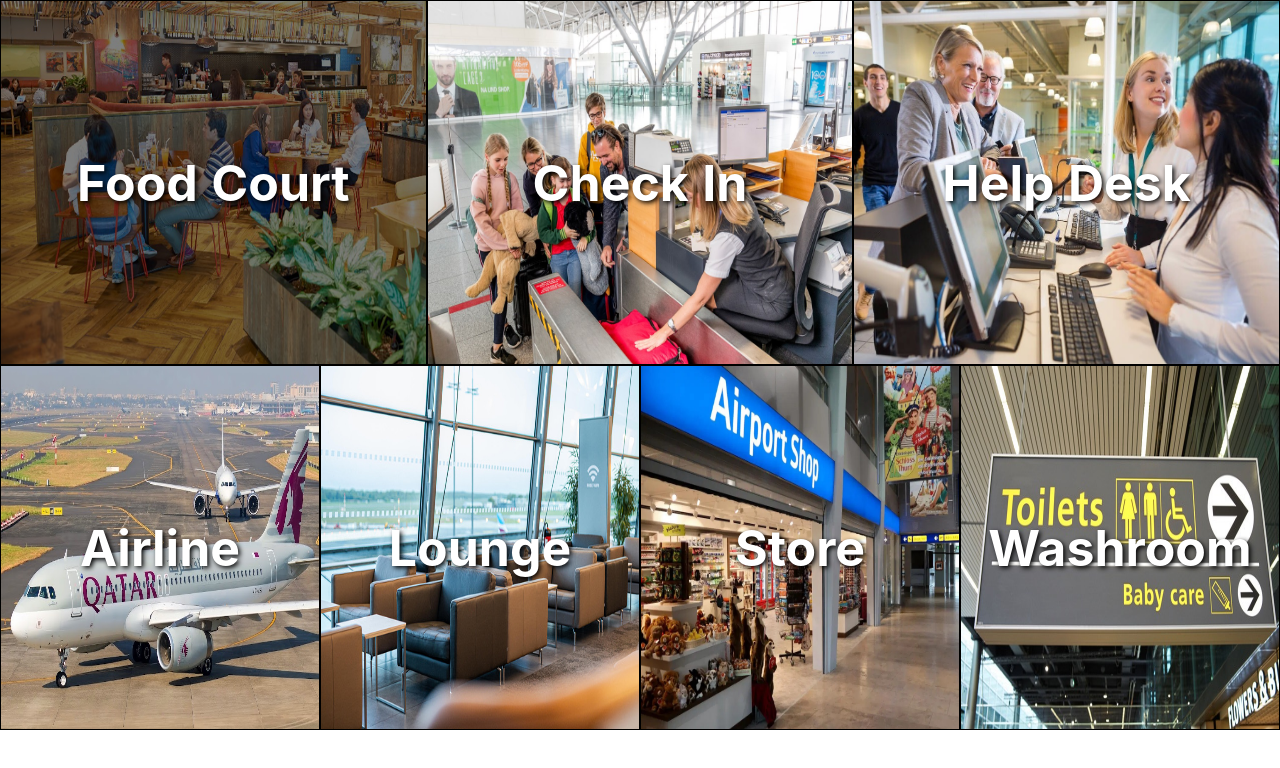
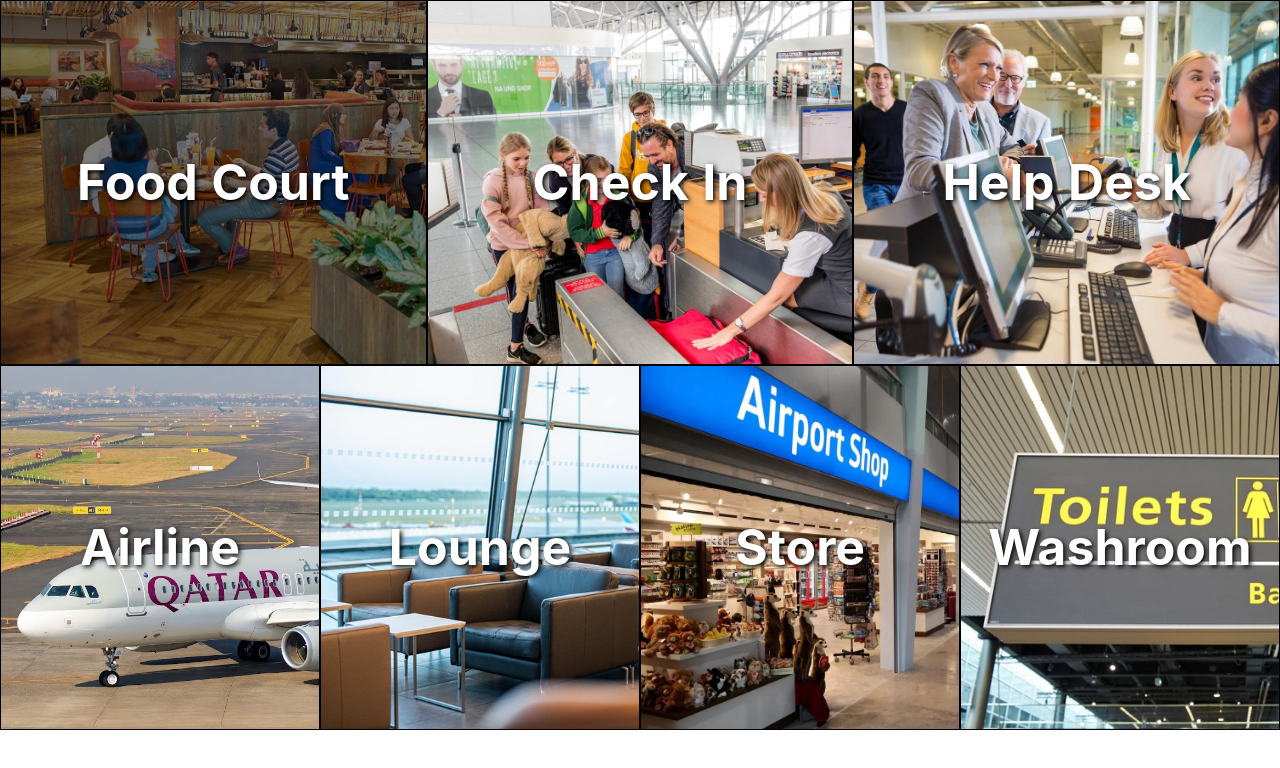
Before and after one commit to akshatgadodia/airport-feedback-app, a React (Create React App) app in the folder frontend/: page /feedback in a window 1280 px wide. Shown: the top 768 px of the page. Built offline with nearby package versions, Linux system fonts and the light colour scheme.

Commit message:
fedback page optimized

```diff
--- a/frontend/src/App.js
+++ b/frontend/src/App.js
@@ -51,7 +51,7 @@ function App() {
           />
           <Route path="/feedback" element={<FeedbackPage />} />
         </Routes>
-        <FooterComponent />
+        {/* <FooterComponent /> */}
       </Context.Provider>
     </BrowserRouter>
   );
--- a/frontend/src/common/components/FooterComponent.js
+++ b/frontend/src/common/components/FooterComponent.js
@@ -102,7 +102,6 @@ const FooterComponent = () => {
           </div>
         </div>
       </div>
-      <hr className="footer-hr" />
       <div className="footer-copyright">
         © {new Date().getFullYear()} Airport. All Rights Reserved.
       </div>
--- a/frontend/src/common/stylesheets/FooterComponent.css
+++ b/frontend/src/common/stylesheets/FooterComponent.css
@@ -1,5 +1,5 @@
-.footer{
-    background-color:black;
+.footer {
+  background-color: black;
   width: 100%;
   max-width: 100% !important;
   padding: 10vh;
@@ -10,49 +10,45 @@
   justify-content: center;
   align-items: center;
 }
-.footer-hidden{
+.footer-hidden {
   display: none;
 }
-.footer-content{
+.footer-content {
   width: 60%;
   display: flex;
   flex-direction: column;
   justify-content: center;
   align-items: left;
 }
-.footer-content p{
+.footer-content p {
   padding-top: 1vh;
-    color : white;
+  color: white;
   width: 60%;
 }
-.footer-content h1{
+.footer-content h1 {
   color: white;
   padding-bottom: 3vh !important;
 }
-.footer-developed{
+.footer-developed {
   width: 40%;
 }
-.footer-developed h2{
+.footer-developed h2 {
   color: white;
   padding-bottom: 3vh;
 }
-.footer-developed h3{
+.footer-developed h3 {
   color: white;
   padding-bottom: 1vh;
 }
-.footer-hr{
-    width: 100%;
-    color: white;
 
-}
-.footer-contact-information{
+.footer-contact-information {
   width: 100%;
   display: flex;
   justify-content: space-around;
   padding-bottom: 2vh;
 }
-.footer-copyright{
-    background-color:black;
+.footer-copyright {
+  background-color: black;
   color: white;
   width: 100%;
   padding-bottom: 15px;
--- a/frontend/src/pages/FeedbackPage/FeedbackPage.css
+++ b/frontend/src/pages/FeedbackPage/FeedbackPage.css
@@ -1,22 +1,25 @@
 .feedback-page-main-div {
   height: calc(100vh - 70px);
   display: flex;
-  justify-content: center;
-  align-items: center;
-  align-content: center;
-  flex-wrap: wrap;
-  background-color: black;
+  flex-direction: column;
+  flex-wrap: nowrap;
 }
-.feedback-page-inside-div{
+.feedback-page-container-div {
   display: flex;
+  align-items: stretch;
 }
-.feedback-page-elements-div-1 {
-  height: calc(50vh - 35px);
-  width: 25vw;
-  background-size: 25vw calc(50vh - 35px);
+.feedback-page-elements-div {
+  background-size: cover;
+  width: 100%;
+  height: 100%;
   background-repeat: no-repeat;
+}
+
+.elements-title {
+  width: 100%;
+  height: 100%;
   display: flex;
-  flex-direction: column;
+  flex-wrap: nowrap;
   justify-content: center;
   align-items: center;
   align-content: center;
@@ -24,63 +27,13 @@
   font-size: 50px;
   font-weight: bold;
   text-shadow: 2px 2px 5px black;
-  box-sizing: border-box;
-  border: 0.1px solid black;
+  border: 1px solid black;
 }
-
-.feedback-page-elements-div-2 {
-  height: calc(50vh - 35px);
-  width: 33.33vw;
-  background-size: 33.33vw calc(50vh - 35px);
-  background-repeat: no-repeat;
-  display: flex;
-  flex-direction: column;
-  justify-content: center;
-  align-items: center;
-  align-content: center;
-  color: #ffffff;
-  font-size: 50px;
-  font-weight: bold;
-  text-shadow: 2px 2px 5px black;
-  box-sizing: border-box;
-  border: 0.1px solid black;
-}
-
-.feedback-page-elements-div-2 p {
-  display: flex;
-  flex-direction: column;
-  justify-content: center;
-  align-items: center;
-  align-content: center;
-  position: absolute;
-  line-height: 0;
-  height: calc(50vh - 35px);
-  width: 33.33vw;
-  margin: 0;
-  padding: 0;
-}
-
-.feedback-page-elements-div-1 p {
-  display: flex;
-  flex-direction: column;
-  justify-content: center;
-  align-items: center;
-  align-content: center;
-  position: absolute;
-  line-height: 0;
-  height: calc(50vh - 35px);
-  width: 25vw;
-  margin: 0;
-  padding: 0;
-}
-
-.feedback-page-elements-div-2 p:hover,
-.feedback-page-elements-div-1 p:hover {
+.elements-title:hover {
   background-color: rgba(0, 0, 0, 0.5);
 }
 
-.feedback-page-elements-div-2 p:active,
-.feedback-page-elements-div-1 p:active {
+.elements-title:active {
   font-size: 60px;
   background-color: rgba(0, 0, 0, 0.5);
 }
--- a/frontend/src/pages/FeedbackPage/FeedbackPage.js
+++ b/frontend/src/pages/FeedbackPage/FeedbackPage.js
@@ -17,124 +17,132 @@ function FeedbackPage() {
 
   return (
     <div className="feedback-page-main-div">
-      <div className="feedback-page-inside-div">
+      <div style={{ flex: 1 }} className="feedback-page-container-div">
         <a
           href="/"
+          style={{ flex: 1 }}
           onClick={(e) => {
             e.preventDefault();
             onLinkClick("foodcourt");
           }}
         >
           <div
-            className="feedback-page-elements-div-2"
+            className="feedback-page-elements-div"
             style={{
-              backgroundImage: "url('Images/FeedbackPage/food-court.jpg')"
+              backgroundImage: "url('Images/FeedbackPage/food-court.jpg')",
             }}
           >
-            <p>Food Court</p>
+            <div className="elements-title">Food Court</div>
           </div>
         </a>
 
         <a
           href="/"
+          style={{ flex: 1 }}
           onClick={(e) => {
             e.preventDefault();
             onLinkClick("checkin");
           }}
         >
           <div
-            className="feedback-page-elements-div-2"
+            className="feedback-page-elements-div"
             style={{
-              backgroundImage: "url('Images/FeedbackPage/check-in.jpg')"
+              backgroundImage: "url('Images/FeedbackPage/check-in.jpg')",
             }}
           >
-            <p>Check In</p>
+            <div className="elements-title">Check In</div>
           </div>
         </a>
 
         <a
           href="/"
+          style={{ flex: 1 }}
           onClick={(e) => {
             e.preventDefault();
             onLinkClick("helpdesk");
           }}
         >
           <div
-            className="feedback-page-elements-div-2"
+            className="feedback-page-elements-div"
             style={{
-              backgroundImage: "url('Images/FeedbackPage/help-desk.jpeg')"
+              backgroundImage: "url('Images/FeedbackPage/help-desk.jpeg')",
             }}
           >
-            <p>Help Desk</p>
+            <div className="elements-title">Help Desk</div>
           </div>
         </a>
       </div>
-      <div className="feedback-page-inside-div">
+
+      <div style={{ flex: 1 }} className="feedback-page-container-div">
         <a
           href="/"
+          style={{ flex: 1 }}
           onClick={(e) => {
             e.preventDefault();
             onLinkClick("airline");
           }}
         >
           <div
-            className="feedback-page-elements-div-1"
+            className="feedback-page-elements-div"
             style={{
-              backgroundImage: "url('Images/FeedbackPage/airline.jpg')"
+              backgroundImage: "url('Images/FeedbackPage/airline.jpg')",
             }}
           >
-            <p>Airline</p>
+            <div className="elements-title">Airline</div>
           </div>
         </a>
 
         <a
           href="/"
+          style={{ flex: 1 }}
           onClick={(e) => {
             e.preventDefault();
             onLinkClick("lounge");
           }}
         >
           <div
-            className="feedback-page-elements-div-1"
+            className="feedback-page-elements-div"
             style={{
-              backgroundImage: "url('Images/FeedbackPage/lounge.jpg')"
+              backgroundImage: "url('Images/FeedbackPage/lounge.jpg')",
             }}
           >
-            <p>Lounge</p>
+            <div className="elements-title">Lounge</div>
           </div>
         </a>
 
         <a
           href="/"
+          style={{ flex: 1 }}
           onClick={(e) => {
             e.preventDefault();
             onLinkClick("store");
           }}
         >
           <div
-            className="feedback-page-elements-div-1"
+            className="feedback-page-elements-div"
             style={{
-              backgroundImage: "url('Images/FeedbackPage/store.jpg')"
+              backgroundImage: "url('Images/FeedbackPage/store.jpg')",
             }}
           >
-            <p>Store</p>
+            <div className="elements-title">Store</div>
           </div>
         </a>
 
         <a
           href="/"
+          style={{ flex: 1 }}
           onClick={(e) => {
             e.preventDefault();
             onLinkClick("washroom");
           }}
         >
           <div
-            className="feedback-page-elements-div-1"
+            className="feedback-page-elements-div"
             style={{
-              backgroundImage: "url('Images/FeedbackPage/washroom.jpg')"
+              backgroundImage: "url('Images/FeedbackPage/washroom.jpg')",
             }}
           >
-            <p>Washroom</p>
+           <div className="elements-title">Washroom</div>
           </div>
         </a>
       </div>
```
Lines whose indentation alone changed are shown as unchanged.
